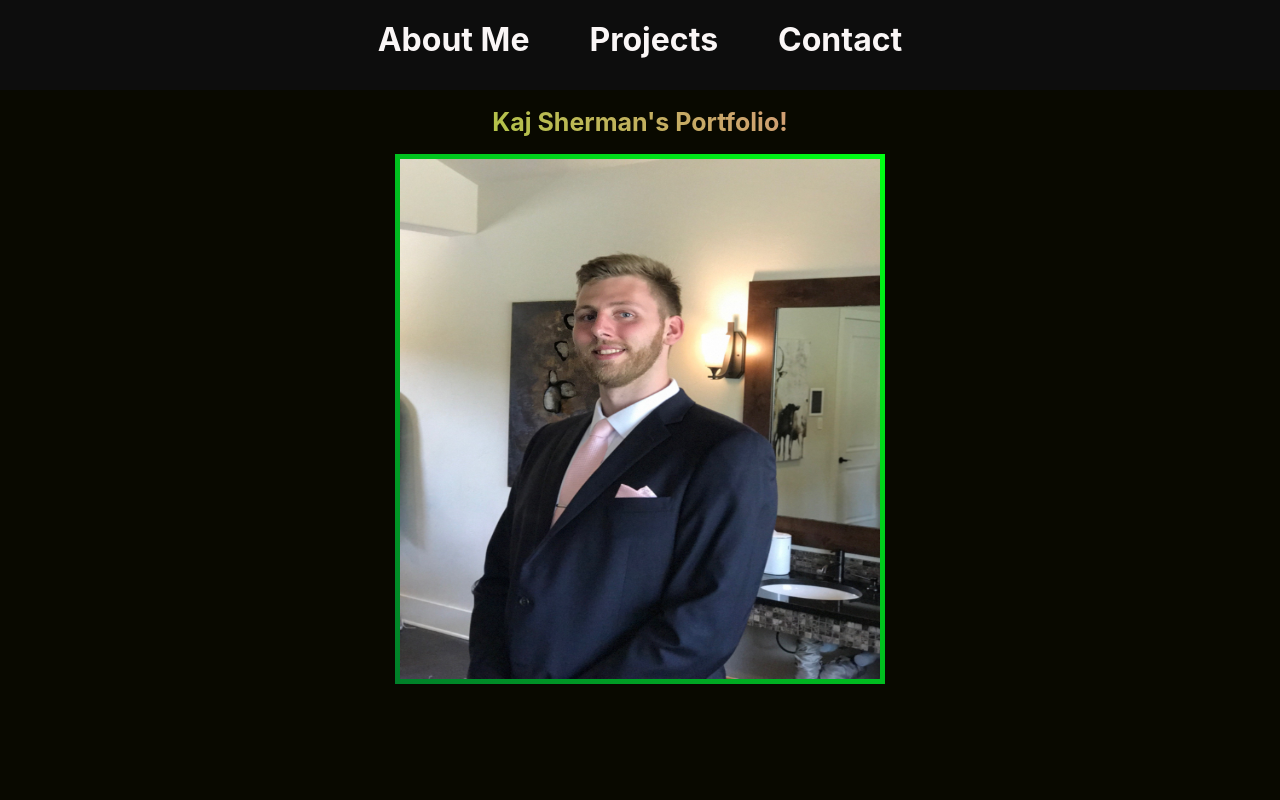
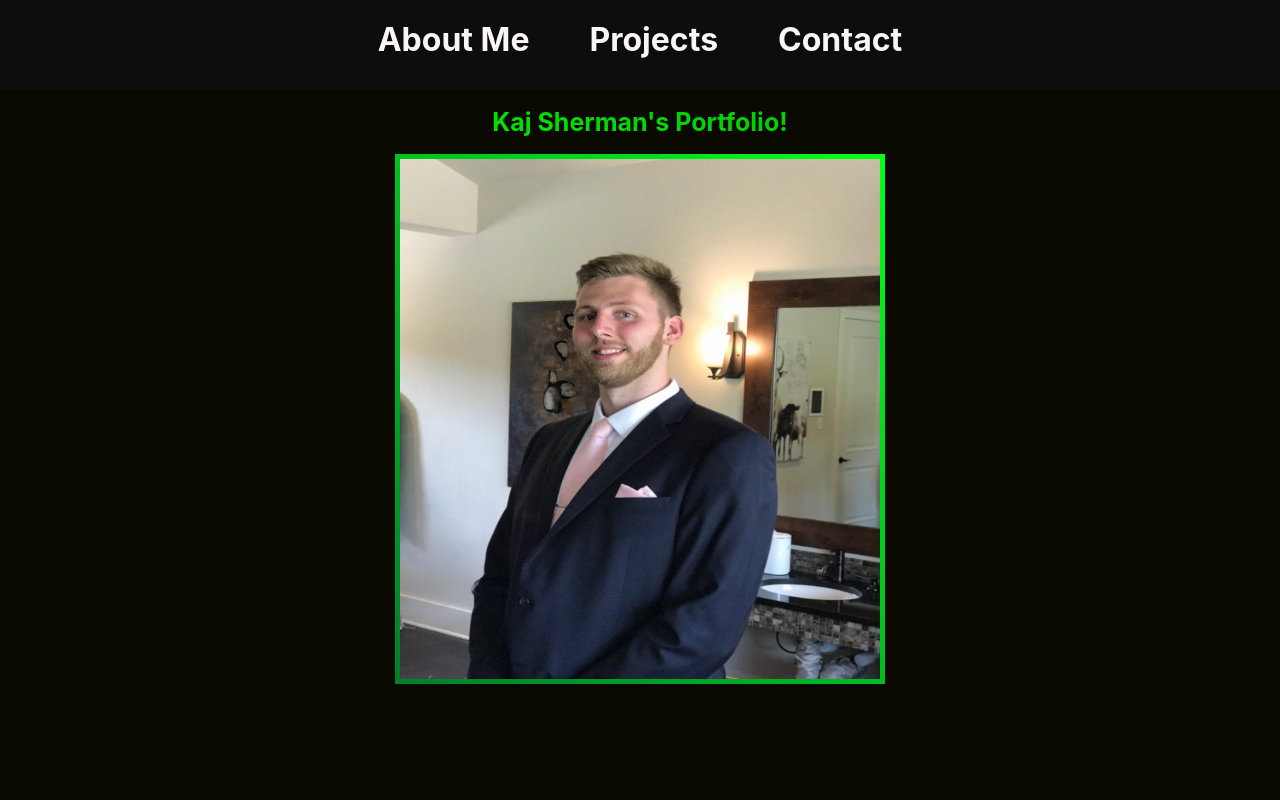
Before and after one commit to ksherm45/my-portfolio, a React (Create React App) app: page / in a window 1280 px wide. Shown: the top 800 px of the page. Built offline with nearby package versions, Linux system fonts and the light colour scheme; the HTML template or start-up script is replaced by a standard one.

Commit message:
touch up

```diff
--- a/src/App.css
+++ b/src/App.css
@@ -7,9 +7,10 @@ body {
   font-size: 24px;
   background: linear-gradient(
     45deg,
-    chartreuse,
-    #ff69b4,
-    rgb(89, 0, 255)
+    #00ff00,
+    #00cc00,
+    #009900,
+    #abe229
   ); /* Initial gradient */
   background-size: 200% 200%;
   color: transparent; /* Make the text transparent */
```
